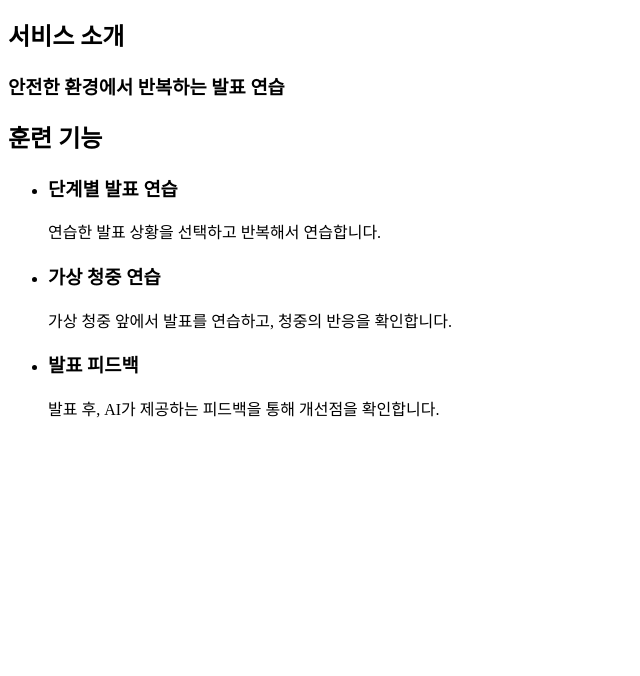
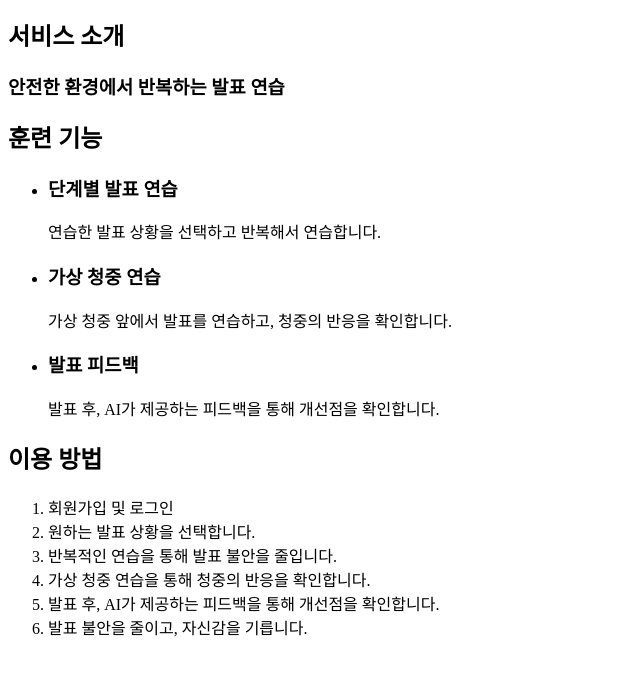
Before and after one commit to jaewooann/uiuxprogramming, a plain HTML site: page index.html in a window 1280 px wide. Shown: the part 116-792 px from the top of the page, without its empty margins (0-640 px from the left). Drawn offline with Linux system fonts and the light colour scheme.

Commit message:
이용 방법

```diff
--- a/index.html
+++ b/index.html
@@ -29,5 +29,15 @@
         <p>발표 후, AI가 제공하는 피드백을 통해 개선점을 확인합니다.</p>
       </li>
     </ul>
+
+    <h2>이용 방법</h2>
+    <ol>
+      <li>회원가입 및 로그인</li>
+      <li>원하는 발표 상황을 선택합니다.</li>
+      <li>반복적인 연습을 통해 발표 불안을 줄입니다.</li>
+      <li>가상 청중 연습을 통해 청중의 반응을 확인합니다.</li>
+      <li>발표 후, AI가 제공하는 피드백을 통해 개선점을 확인합니다.</li>
+      <li>발표 불안을 줄이고, 자신감을 기릅니다.</li>
+    </ol>
   </body>
 </html>
```
